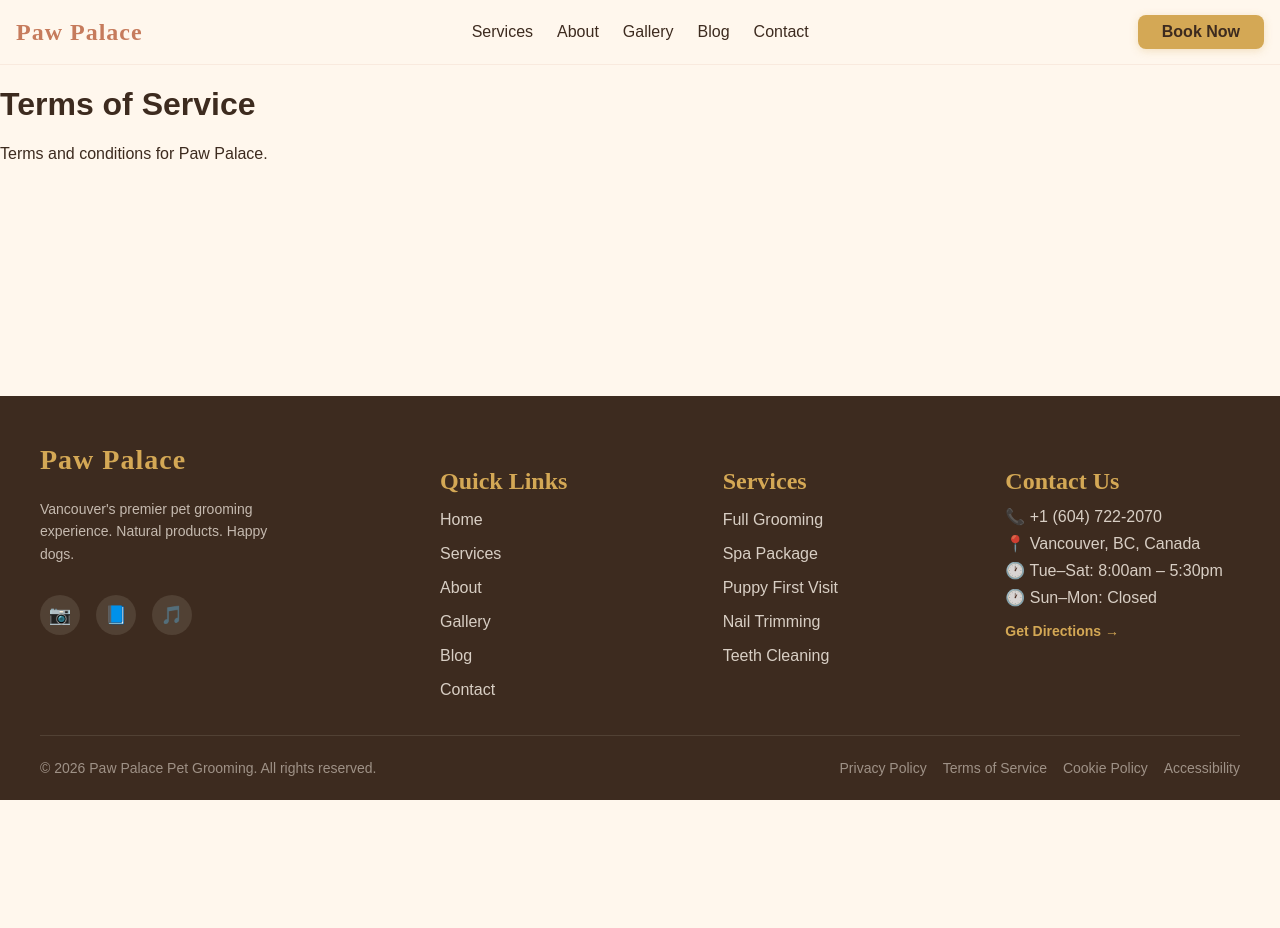
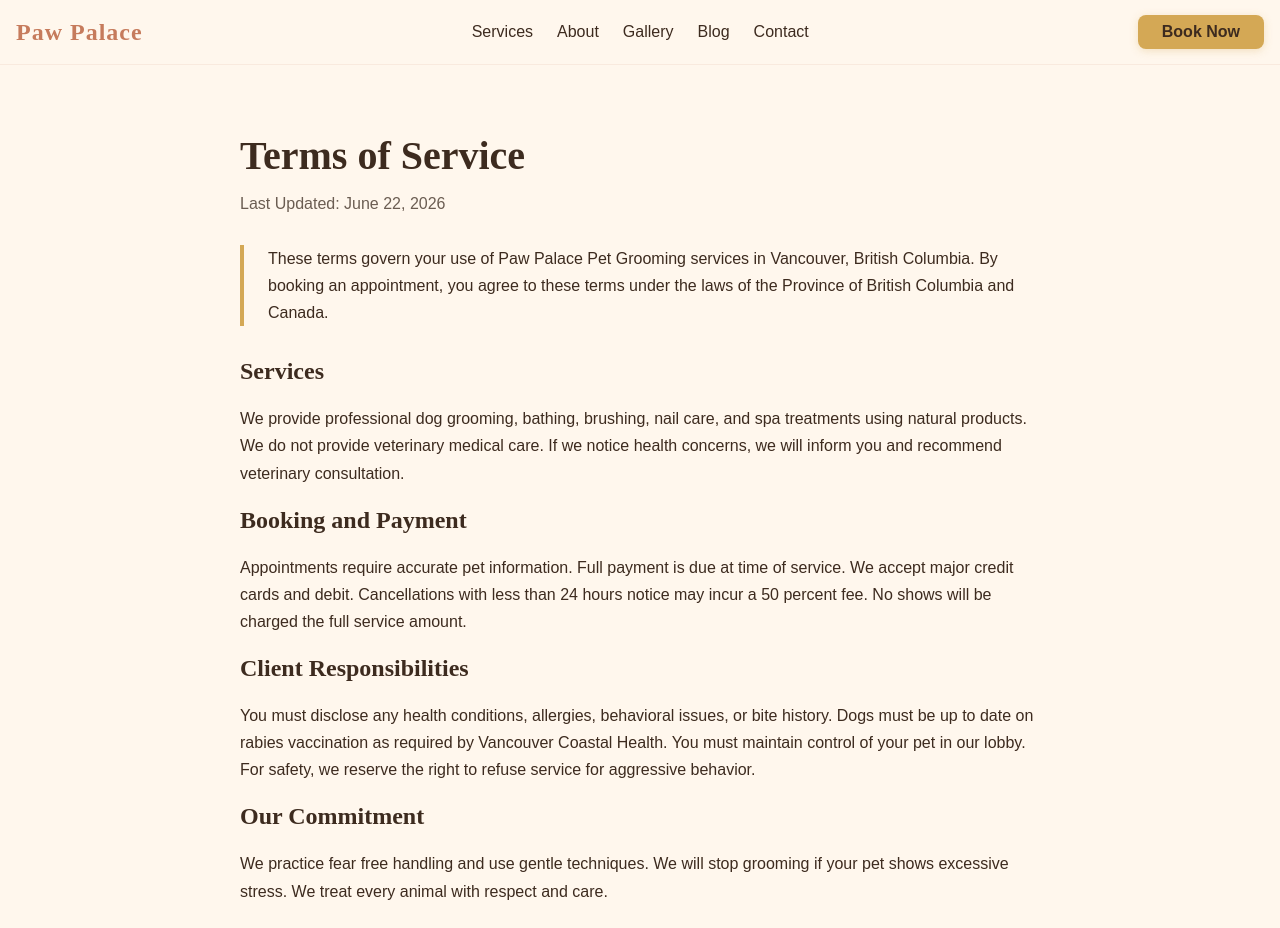
Before and after one commit to hekayaconcepts/paw-palace, a Next.js app: page /terms in a window 1280 px wide. Shown: the top 928 px of the page. Before the commit the page ends 800 px from the top, so only its background shows below. Built offline with nearby package versions, Linux system fonts and the light colour scheme.

Commit message:
feat: update Terms of Service with correct contact info

```diff
--- a/src/app/terms/page.tsx
+++ b/src/app/terms/page.tsx
@@ -1,8 +1,41 @@
-export default function Page() {
+export default function TermsOfService() {
   return (
-    <main>
-      <h1>Terms of Service</h1>
-      <p>Terms and conditions for Paw Palace.</p>
-    </main>
-  );
+    <div style={{ backgroundColor: '#FFF7ED', minHeight: '100vh', padding: '40px 24px' }}>
+      <div style={{ maxWidth: '800px', margin: '0 auto' }}>
+        <h1 style={{ fontFamily: 'Playfair Display, serif', color: '#3D2B1F', fontSize: '2.5rem', marginBottom: '8px' }}>Terms of Service</h1>
+        <p style={{ fontFamily: 'DM Sans, sans-serif', color: '#6B5D52', marginBottom: '32px' }}>Last Updated: June 22, 2026</p>
+
+        <div style={{ borderLeft: '4px solid #D4A855', paddingLeft: '24px', marginBottom: '32px' }}>
+          <p style={{ fontFamily: 'DM Sans, sans-serif', color: '#3D2B1F', lineHeight: 1.7 }}>These terms govern your use of Paw Palace Pet Grooming services in Vancouver, British Columbia. By booking an appointment, you agree to these terms under the laws of the Province of British Columbia and Canada.</p>
+        </div>
+
+        <h2 style={{ fontFamily: 'Playfair Display, serif', color: '#3D2B1F' }}>Services</h2>
+        <p style={{ fontFamily: 'DM Sans, sans-serif', lineHeight: 1.7, color: '#3D2B1F' }}>We provide professional dog grooming, bathing, brushing, nail care, and spa treatments using natural products. We do not provide veterinary medical care. If we notice health concerns, we will inform you and recommend veterinary consultation.</p>
+
+        <h2 style={{ fontFamily: 'Playfair Display, serif', color: '#3D2B1F' }}>Booking and Payment</h2>
+        <p style={{ fontFamily: 'DM Sans, sans-serif', lineHeight: 1.7, color: '#3D2B1F' }}>Appointments require accurate pet information. Full payment is due at time of service. We accept major credit cards and debit. Cancellations with less than 24 hours notice may incur a 50 percent fee. No shows will be charged the full service amount.</p>
+
+        <h2 style={{ fontFamily: 'Playfair Display, serif', color: '#3D2B1F' }}>Client Responsibilities</h2>
+        <p style={{ fontFamily: 'DM Sans, sans-serif', lineHeight: 1.7, color: '#3D2B1F' }}>You must disclose any health conditions, allergies, behavioral issues, or bite history. Dogs must be up to date on rabies vaccination as required by Vancouver Coastal Health. You must maintain control of your pet in our lobby. For safety, we reserve the right to refuse service for aggressive behavior.</p>
+
+        <h2 style={{ fontFamily: 'Playfair Display, serif', color: '#3D2B1F' }}>Our Commitment</h2>
+        <p style={{ fontFamily: 'DM Sans, sans-serif', lineHeight: 1.7, color: '#3D2B1F' }}>We practice fear free handling and use gentle techniques. We will stop grooming if your pet shows excessive stress. We treat every animal with respect and care.</p>
+
+        <h2 style={{ fontFamily: 'Playfair Display, serif', color: '#3D2B1F' }}>Liability</h2>
+        <p style={{ fontFamily: 'DM Sans, sans-serif', lineHeight: 1.7, color: '#3D2B1F' }}>Grooming involves inherent risks including minor nicks, clipper irritation, or stress related reactions. You acknowledge these risks. Our liability is limited to the amount paid for the service that gave rise to the claim. We are not liable for pre existing health conditions, age related issues, or injuries caused by undisclosed behavioral problems. This limitation is permitted under British Columbia law.</p>
+
+        <h2 style={{ fontFamily: 'Playfair Display, serif', color: '#3D2B1F' }}>Photos and Marketing</h2>
+        <p style={{ fontFamily: 'DM Sans, sans-serif', lineHeight: 1.7, color: '#3D2B1F' }}>We may take before and after photos for our gallery and social media. By using our services, you grant permission for such use unless you opt out in writing at check in.</p>
+
+        <h2 style={{ fontFamily: 'Playfair Display, serif', color: '#3D2B1F' }}>Changes</h2>
+        <p style={{ fontFamily: 'DM Sans, sans-serif', lineHeight: 1.7, color: '#3D2B1F' }}>We may update these terms. Continued use after changes constitutes acceptance.</p>
+
+        <h2 style={{ fontFamily: 'Playfair Display, serif', color: '#3D2B1F' }}>Governing Law</h2>
+        <p style={{ fontFamily: 'DM Sans, sans-serif', lineHeight: 1.7, color: '#3D2B1F' }}>These terms are governed by the laws of British Columbia and Canada. Disputes will be resolved in the courts of Vancouver, British Columbia.</p>
+
+        <h2 style={{ fontFamily: 'Playfair Display, serif', color: '#3D2B1F' }}>Contact</h2>
+        <p style={{ fontFamily: 'DM Sans, sans-serif', lineHeight: 1.7, color: '#3D2B1F' }}>Paw Palace Pet Grooming<br/>Vancouver, British Columbia, Canada<br/>Email: hello@pawpalace.ca</p>
+      </div>
+    </div>
+  )
 }
```
